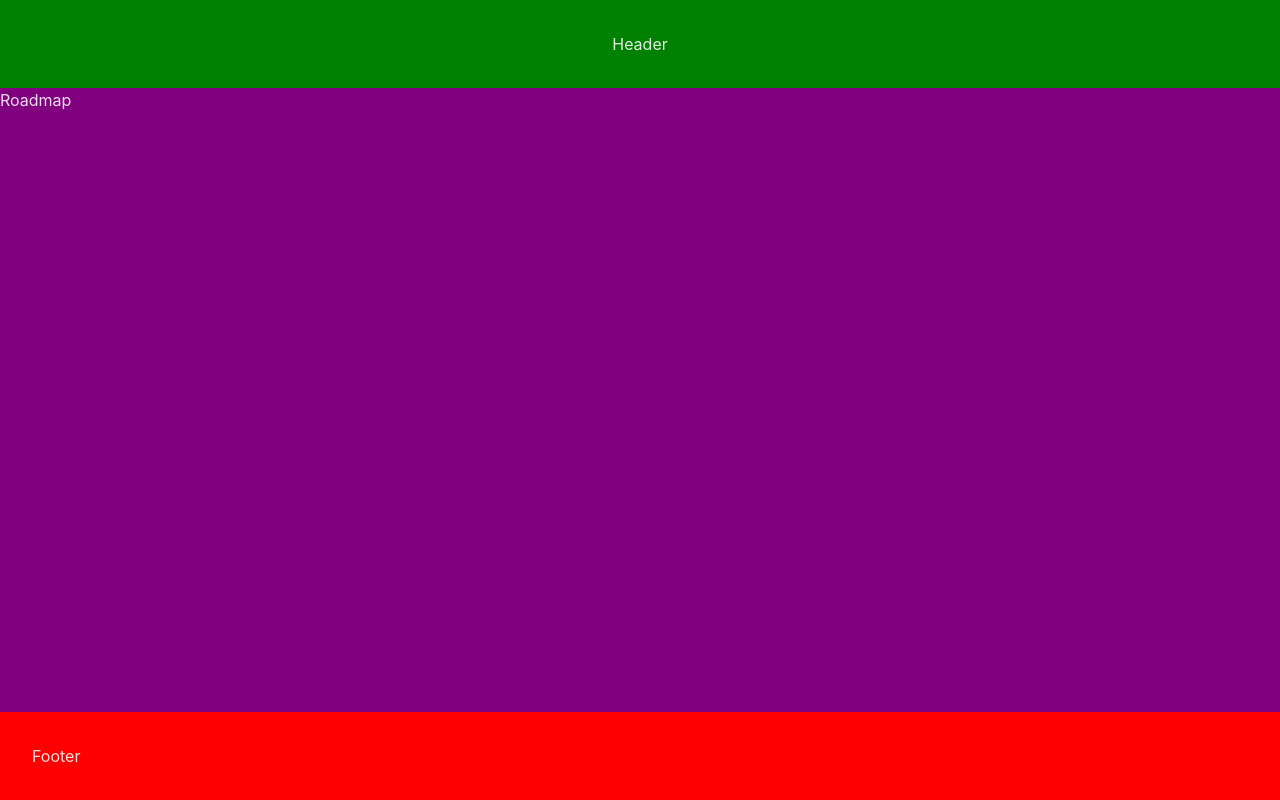
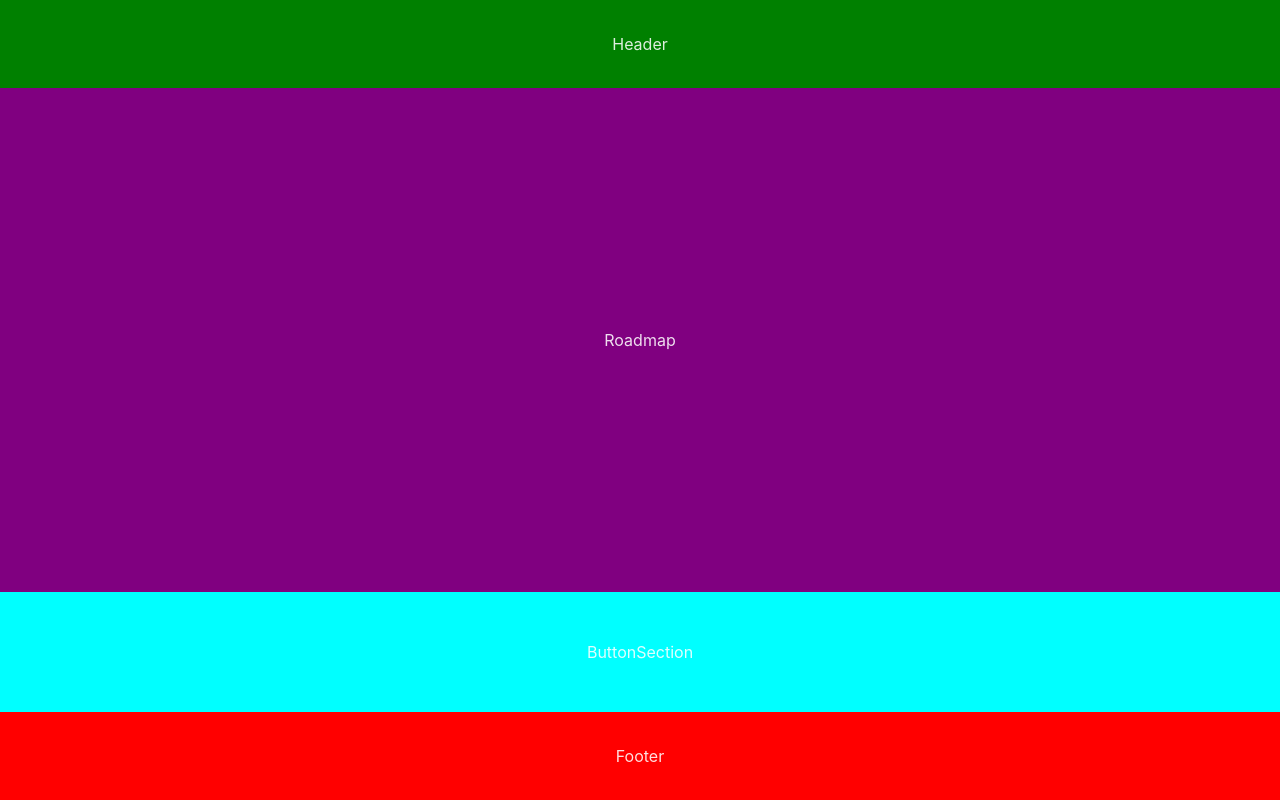
Before and after one commit to pawelrybka/React-Typescript-Game, a React (Vite) app: page / in a window 1280 px wide. Built offline with nearby package versions, Linux system fonts and the light colour scheme.

Commit message:
ButtonSection add

```diff
--- a/src/App.tsx
+++ b/src/App.tsx
@@ -3,7 +3,7 @@ import Header from './components/Header/Header'
 import Footer from './components/Footer/Footer'
 import Roadmap from './components/Roadmap/Roadmap'
 import MainLayout from './components/MainLayout/MainLayout'
-
+import ButtonSection from './components/ButtonSection/ButtonSection'
 
 function App() {
 
@@ -11,6 +11,7 @@ function App() {
     <MainLayout>
       <Header/>
       <Roadmap/>
+      <ButtonSection/>
       <Footer/>
     </MainLayout>
   )
--- /dev/null
+++ b/src/components/ButtonSection/ButtonSection.module.css
@@ -0,0 +1,6 @@
+.buttonSection{
+    padding: 3rem;
+    background-color: aqua;
+    display: flex;
+    justify-content: center;
+}
--- /dev/null
+++ b/src/components/ButtonSection/ButtonSection.tsx
@@ -0,0 +1,11 @@
+import styles from './ButtonSection.module.css'
+
+const ButtonSection = () => {
+  return (
+    <div className={styles.buttonSection}>
+        ButtonSection
+    </div>
+  )
+}
+
+export default ButtonSection
--- a/src/components/Footer/Footer.module.css
+++ b/src/components/Footer/Footer.module.css
@@ -1,4 +1,5 @@
 .footer{
     padding: 2rem;
     background-color: red;
+    text-align: center;
 }
--- a/src/components/Roadmap/Roadmap.module.css
+++ b/src/components/Roadmap/Roadmap.module.css
@@ -1,4 +1,7 @@
 .roadmap{
     background-color: purple;
     flex: 1;
+    display: flex;
+    justify-content: center;
+    align-items: center;
 }
```
